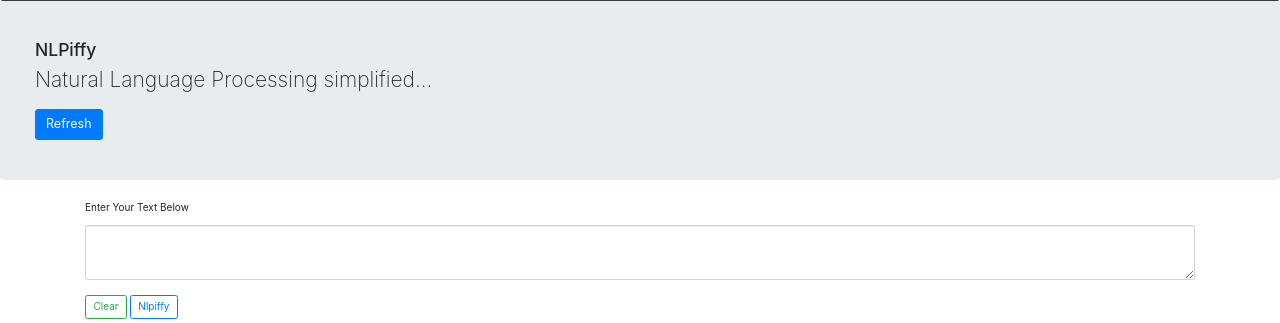
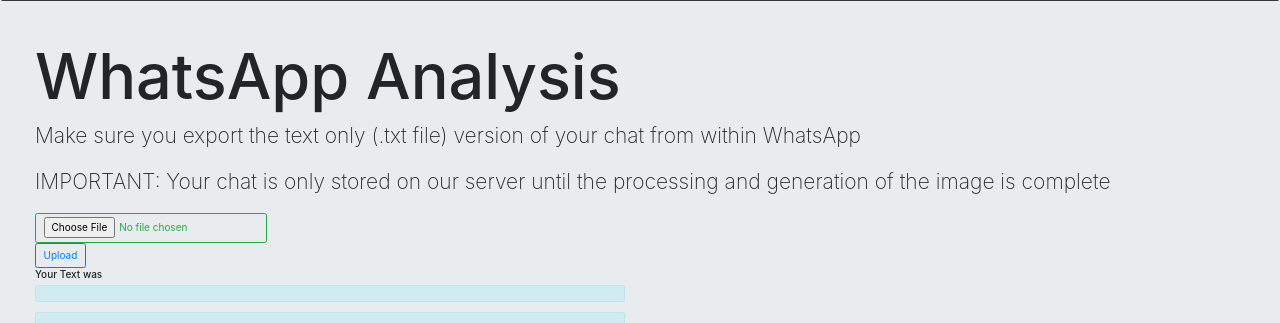
Before and after one commit to rapha18th/text-eyes, a Flask app: page /whatsapp in a window 1280 px wide. Shown: the part 61-384 px from the top of the page. Run offline with Flask 2, Linux system fonts and the light colour scheme; some libraries are stand-ins or nearby versions.

Commit message:
upload html

```diff
--- a/templates/whatsapp.html
+++ b/templates/whatsapp.html
@@ -48,20 +48,22 @@
 
       <div class="jumbotron">
         <div class="container">
-        <h3>NLPiffy</h3>
-        <p class="lead">Natural Language Processing simplified...</p>
-        <a class="btn btn-lg btn-primary" href="{{url_for('index')}}" role="button">Refresh</a>
-      </div>
+       <div class="w3-row w3-padding-64">
+    <div class="w3-twothird w3-container">
+      <h1 class="w3-text-teal">WhatsApp Analysis</h1>
+      <p>Make sure you export the text only (.txt file) version of your chat from within WhatsApp</p>
+      <p>IMPORTANT: Your chat is only stored on our server until the processing and generation of the image is complete</p>
+    </div>
+    <div class="w3-third w3-container">
+      <form class="w3-border w3-center w3-padding-64" method=post enctype=multipart/form-data>
+        <input class="btn btn-outline-success" type=file name=file>
+        <input  class="btn btn-outline-primary" type=submit value=Upload>
+      </form>
+    </div>
+  </div>
     </div>
 
     <div class="container">
-      <p>Enter Your Text Below</p>
-    	<form class="form-group mt-2 mt-md-0" method="POST" action="/analyze">
-         <textarea name="rawtext" cols="3" rows="3" class="form-control" required="true"></textarea>
-         <br/>
-         <button class="btn btn-outline-success " type="reset">Clear</button>
-          <button class="btn btn-outline-primary " type="submit">Nlpiffy</button>
-        </form>
     </div>
       <!-- Analysis Begins Here -->
     <div class="container">
```
